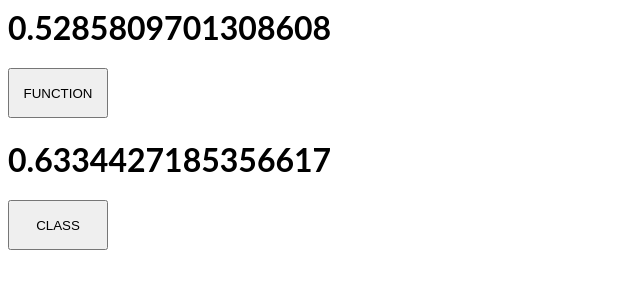
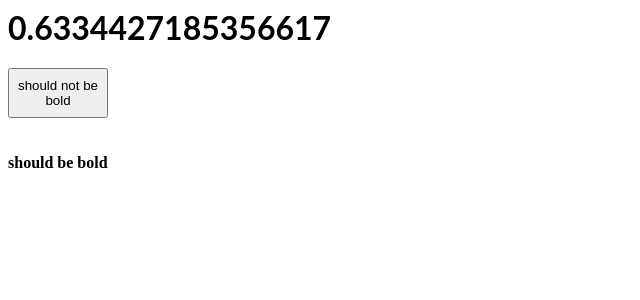
Before and after one commit to akoni50/react-ts-pzmfkd, a React (Create React App) app: page / in a window 1280 px wide. Shown: the top 300 px of the page, without its empty margins (0-640 px from the left). Built offline with nearby package versions, Linux system fonts and the light colour scheme.

Commit message:
4 files modified, 1 added

```diff
--- a/App.tsx
+++ b/App.tsx
@@ -4,6 +4,8 @@ import DOMPurify from 'dompurify';
 import { test } from './test';
 import FuncComp from './testfunc';
 import Testclass from './testclass';
+import Testshadow from './testshadow';
+import ReactDOM from 'react-dom';
 
 export default function App() {
   console.log('stuff happends');
@@ -11,14 +13,24 @@ export default function App() {
   testings.assign();
   testings.customHTML = `<script>alert(1)</script>`;
 
+  const [containerRender, setContainer] = React.useState(null);
+
   var config: DOMPurify.Config = {
     FORCE_BODY: true,
     ADD_ATTR: ['style'],
   };
+
   let santizeHTML: string = DOMPurify.sanitize(
     testings.customHTML,
     config
   ) as string;
+
+  React.useEffect(() => {
+    let container = document.getElementsByClassName('shadowhere')[0];
+    let shadow = container.attachShadow({ mode: 'open' });
+    setContainer(shadow);
+  }, []);
+
   return (
     <React.Fragment>
       {/* <div style={{ height: '500px', overflow: 'auto' }}>
@@ -27,8 +39,14 @@ export default function App() {
       <div>
         <p>{santizeHTML}</p>
       </div> */}
-      <FuncComp />
+      {/* <FuncComp /> */}
       <Testclass />
+      <br />
+      <br />
+      <div className="shadowhere"></div>
+
+      {containerRender &&
+        ReactDOM.createPortal(<Testshadow />, containerRender)}
     </React.Fragment>
   );
 }
--- a/testclass.tsx
+++ b/testclass.tsx
@@ -27,7 +27,7 @@ class Testclass extends React.Component<any, mystate> {
             this.setState({ change: this.state.change + 1 });
           }}
         >
-          CLASS
+          should not be bold
         </button>
       </div>
     );
--- /dev/null
+++ b/testshadow.tsx
@@ -0,0 +1,32 @@
+import * as React from 'react';
+
+class Testshadow extends React.Component<any, any> {
+  constructor(props) {
+    super(props);
+    this.state = {
+      change: 0,
+    };
+  }
+
+  public componentDidMount() {
+    console.log('didmount');
+    console.log(document.getElementsByClassName('shadowhere'));
+  }
+
+  public render() {
+    console.log('render_class');
+    return (
+      <div className="contentDiv">
+        should be bold
+        <style>
+          {`	* {
+                font-weight: bold;
+              }
+          `}
+        </style>
+      </div>
+    );
+  }
+}
+
+export default Testshadow;
--- a/tsconfig.json
+++ b/tsconfig.json
@@ -6,7 +6,8 @@
     // "preserveConstEnums": true,
     "sourceMap": true,
     "esModuleInterop": true,
-    "jsxFactory": "React.createElement"
+    "jsxFactory": "React.createElement",
+    "jsx": "react"
     // "lib": [
     //   "es6",
     //   "dom",
```
Also changed, not shown: index.html (line endings or trailing spaces).
